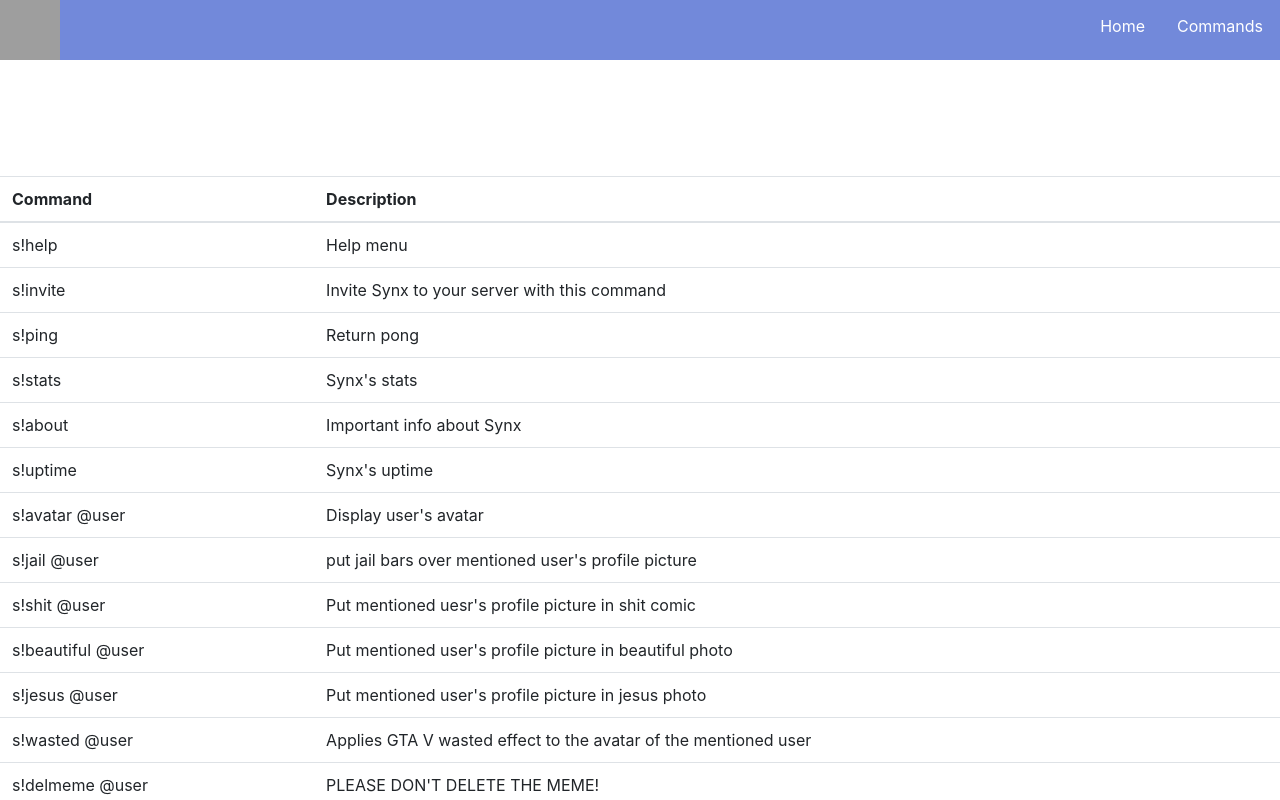
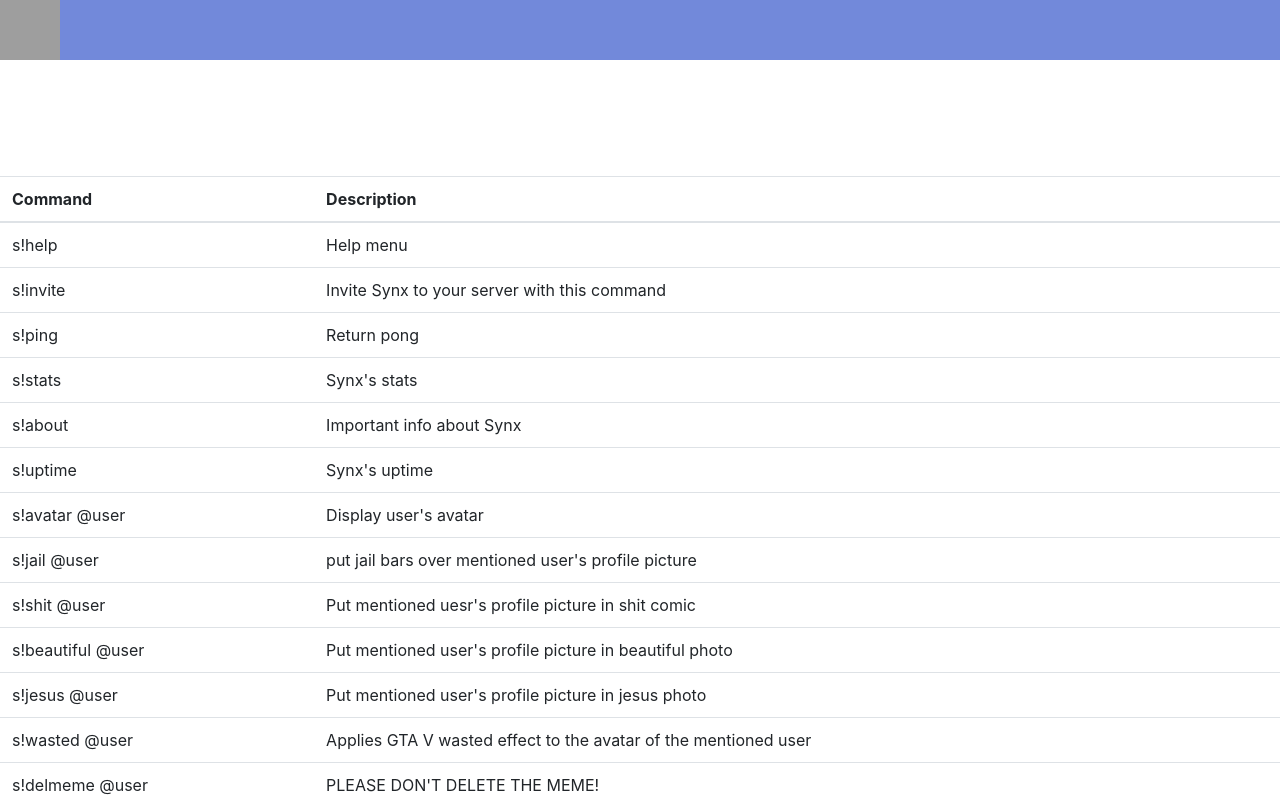
Before and after one commit to RoeeLupo/Synx.MrSheldon.me, a plain HTML site: page commands.html in a window 1280 px wide. Drawn offline with Linux system fonts and the light colour scheme; grey boxes are pictures that could not be loaded.

Commit message:
Update commands.html

```diff
--- a/commands.html
+++ b/commands.html
@@ -26,8 +26,6 @@
 <body bgcolor="#7289DA">
     <ul>
         <a href="/home"><img width="60" height="60" class="animated rotateIn" src="https://mrsheldon.me/images/965300.png" /></a>
-        <li><a class="ariel" href="/commands">Commands</a></li>
-        <li><a class="ariel" href="/home">Home</a></li>
     </ul>
     <main id="synx-sub-con" class="synx-sub-con">
         <div class="synx-table animated fadeIn" style="animation-duration: 3s;">
```
